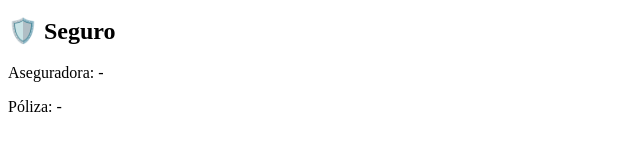
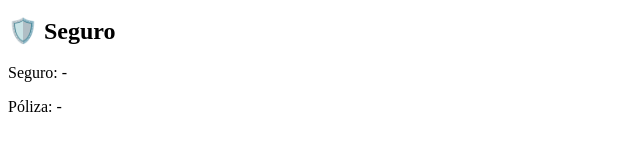
Before and after one commit to lucasmaganiezin-wq/qr-accidentes, a plain HTML site: page index.html in a window 1280 px wide. Shown: the part 311-462 px from the top of the page, 0-640 px from the left. Drawn offline with Linux system fonts and the light colour scheme.

Commit message:
Update index.html

```diff
--- a/index.html
+++ b/index.html
@@ -31,11 +31,9 @@ setText("nombre", "Nombre", params.get("nombre"));
 setText("dni", "DNI", params.get("dni"));
 setText("telefono", "Teléfono", params.get("telefono"));
 setText("email", "Email", params.get("email"));
-
 setText("patente", "Patente", params.get("patente"));
 setText("modelo", "Modelo", params.get("modelo"));
-
-setText("seguro", "Aseguradora", params.get("seguro"));
+setText("seguro", "Seguro", params.get("seguro"));
 setText("poliza", "Póliza", params.get("poliza"));
 </script>
 
```
